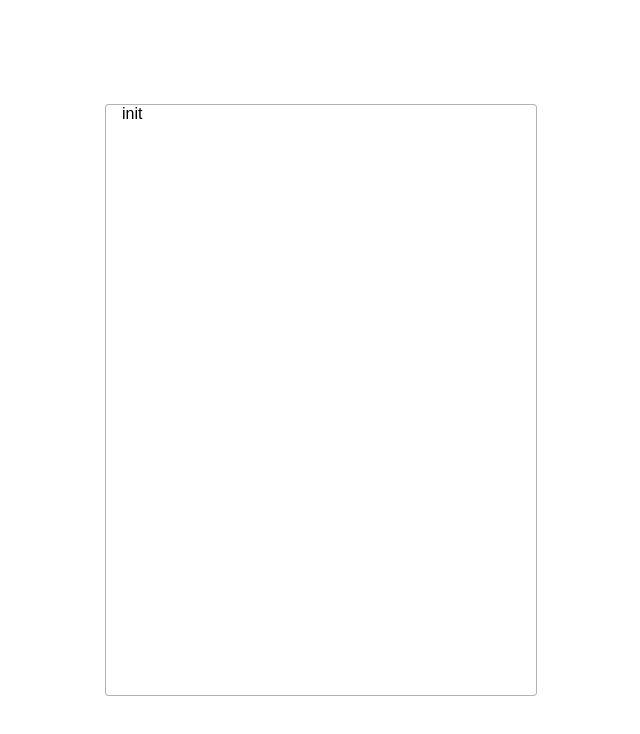
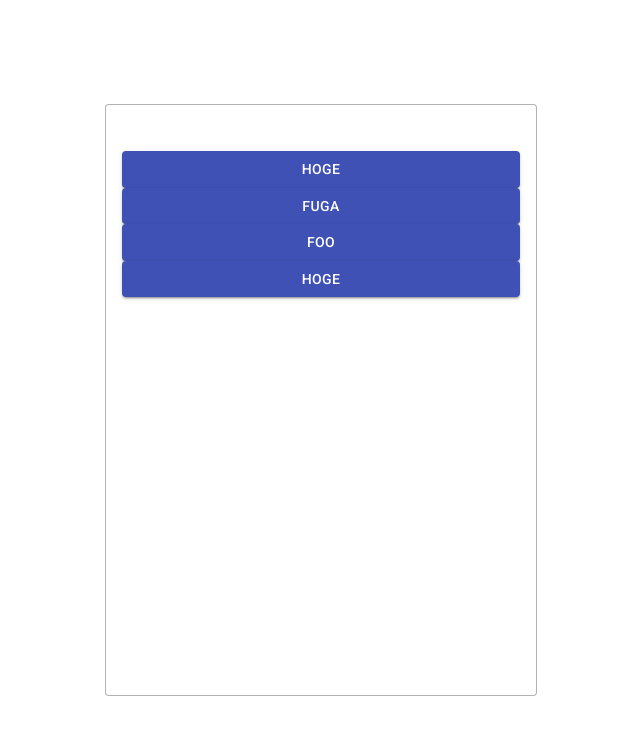
Before and after one commit to Inaba-Kenji/react-chatbot, a React (Create React App) app: page / in a window 1280 px wide. Shown: the top 734 px of the page, without its empty margins (319-959 px from the left). Built offline with nearby package versions, Linux system fonts and the light colour scheme.

Commit message:
add: react-chatbot5章　途中

```diff
--- a/src/App.jsx
+++ b/src/App.jsx
@@ -1,6 +1,7 @@
 import React from 'react';
 import defaultDataset from "./dataset";
-import './assets/styles/style.css'
+import './assets/styles/style.css';
+import {AnswersList} from "./components/index"
 
 export default class App extends React.Component {
 
@@ -15,12 +16,27 @@
   }
 }
 
+initAnswer = () => {
+  const initDataset = this.state.dataset[this.state.currentId];
+  const initAnswers = initDataset.answers;
+
+  this.setState( {
+    answers: this.initAnswers
+  })
+}
+
+componentDidMount() {
+  this.initAnswer()
+}
+
+
+
   render() {
     return(
       <div>
         <section className="c-section">
            <div className="c-box">
-             {this.state.currentId}
+             <AnswersList answers={this.state.answers} />
            </div>
 
         </section>
--- /dev/null
+++ b/src/components/Answer.jsx
@@ -0,0 +1,21 @@
+import React from 'react'
+import { makeStyles } from '@material-ui/core/styles';
+import Button from '@material-ui/core/Button';
+
+const useStyles = makeStyles((theme) => ({
+  root: {
+
+    },
+}));
+
+const Answer = (props) => {
+  // const classes = useStyles();
+
+  return(
+    <Button variant="contained" color="primary">
+      {props.content}
+    </Button>
+  )
+}
+
+export default Answer
--- /dev/null
+++ b/src/components/AnswersList.jsx
@@ -0,0 +1,15 @@
+import React from 'react'
+import {Answer} from './index'
+
+const AnswersList = () => {
+  return(
+    <div className="c-grid__answer">
+      <Answer content={"hoge"} />
+      <Answer content={"fuga"} />
+      <Answer content={"foo"} />
+      <Answer content={"hoge"} />
+    </div>
+  )
+}
+
+export default AnswersList
--- /dev/null
+++ b/src/components/index.js
@@ -0,0 +1,2 @@
+export {default as AnswersList} from './AnswersList'
+export {default as Answer} from './Answer'
```
Also changed, not shown: 2 other files (tests, documents, lock files or other folders).
